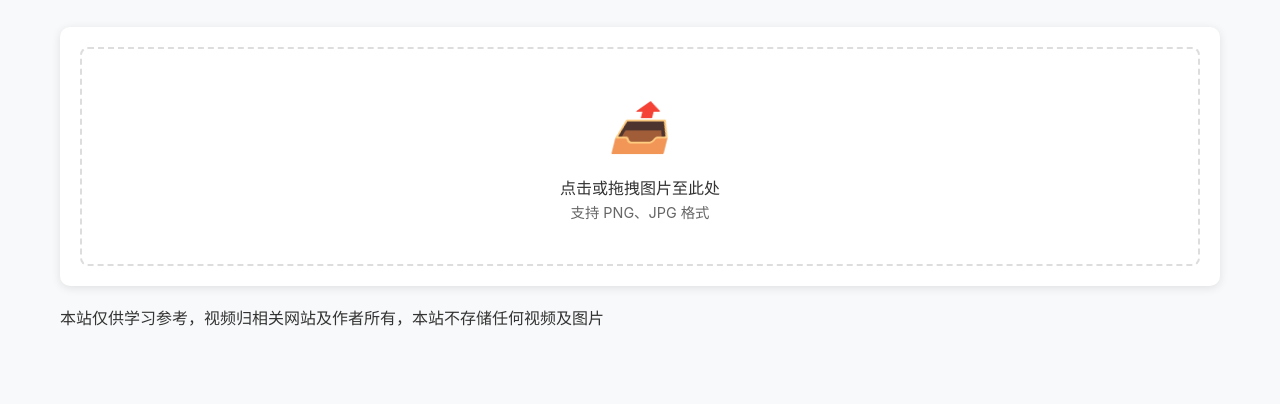
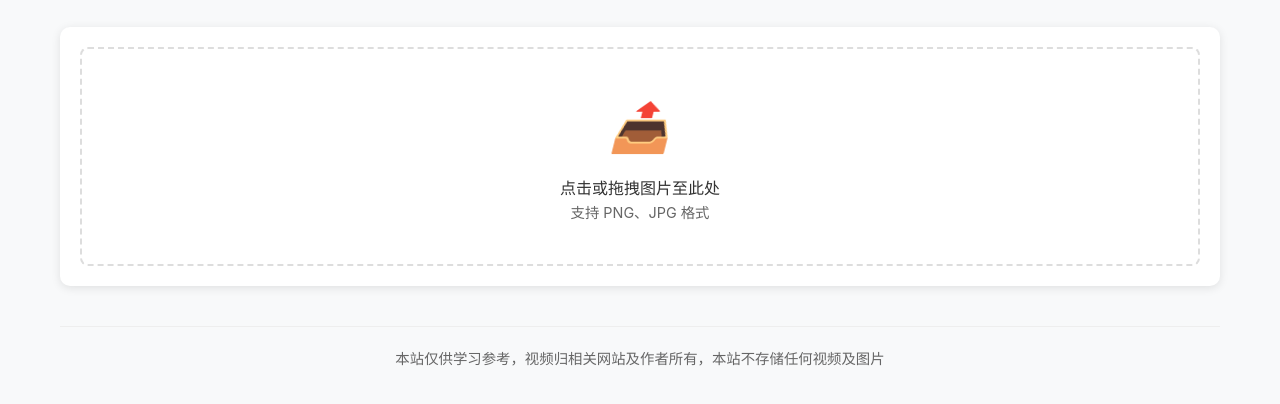
Before and after one commit to KellysLab/image-compressor, a plain HTML site: page index.html in a window 1280 px wide. Shown: the part 110-514 px from the top of the page. Drawn offline with Linux system fonts and the light colour scheme.

Commit message:
Update style.css

```diff
--- a/css/style.css
+++ b/css/style.css
@@ -229,3 +229,16 @@ input[type="range"]::-moz-range-thumb {
 input[type="range"]::-moz-range-thumb:hover {
     background: #0056b3;
 }
+
+/* 免责声明样式 */
+.disclaimer {
+    margin-top: 40px;
+    text-align: center;
+    padding: 20px;
+    border-top: 1px solid #eee;
+}
+
+.disclaimer p {
+    color: #666;
+    font-size: 0.9em;
+}
```
